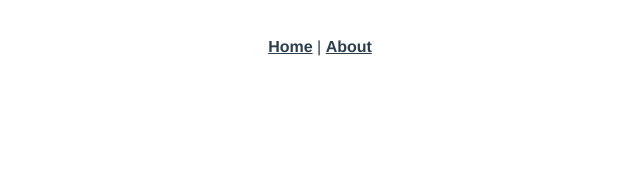
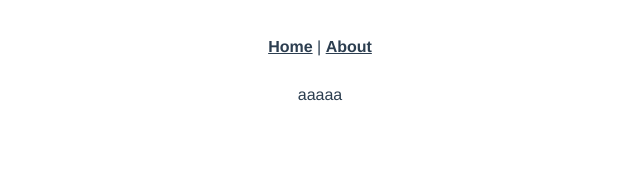
Before and after one commit to nsuzuki7713/vue-operation-verification, a Vue app: page /twitterLogin in a window 1280 px wide. Shown: the top 176 px of the page, without its empty margins (320-960 px from the left). Built offline with nearby package versions, Linux system fonts and the light colour scheme; what v-calendar would draw is missing.

Commit message:
画面テンプレート作成

```diff
--- /dev/null
+++ b/src/components/TwitterLogin.vue
@@ -0,0 +1,12 @@
+<template>
+  <div>
+    aaaaa
+  </div>
+</template>
+
+<script>
+export default {};
+</script>
+
+<style scoped lang="scss">
+</style>
--- a/src/router.js
+++ b/src/router.js
@@ -30,6 +30,11 @@ export default new Router({
       path: '/vcCalendar',
       name: 'vcCalendar',
       component: () => import('./components/VcCalendar.vue')
+    },
+    {
+      path: '/twitterLogin',
+      name: 'twitterLogin',
+      component: () => import('./components/TwitterLogin.vue')
     }
   ]
 })
--- a/src/views/About.vue
+++ b/src/views/About.vue
@@ -3,6 +3,7 @@
     <h1>成果物</h1>
     <p><router-link :to="{ name: 'vcCalendar'}">カレンダー</router-link></p>
     <p><router-link :to="{ name: 'markupBalloon'}">吹き出し</router-link></p>
+    <p><router-link :to="{ name: 'twitterLogin'}">Twitter Login</router-link></p>
   </div>
 </template>
 
```
